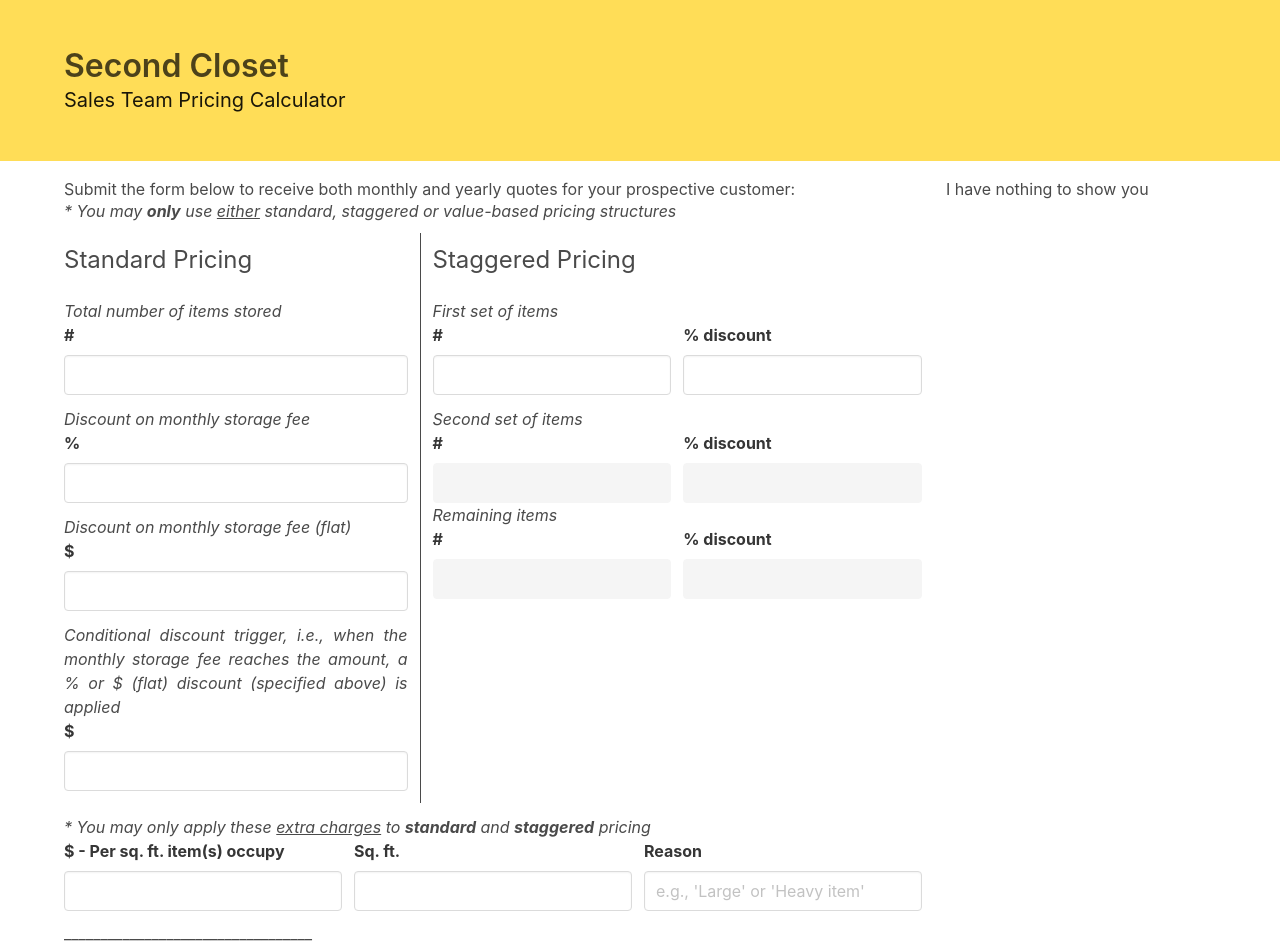
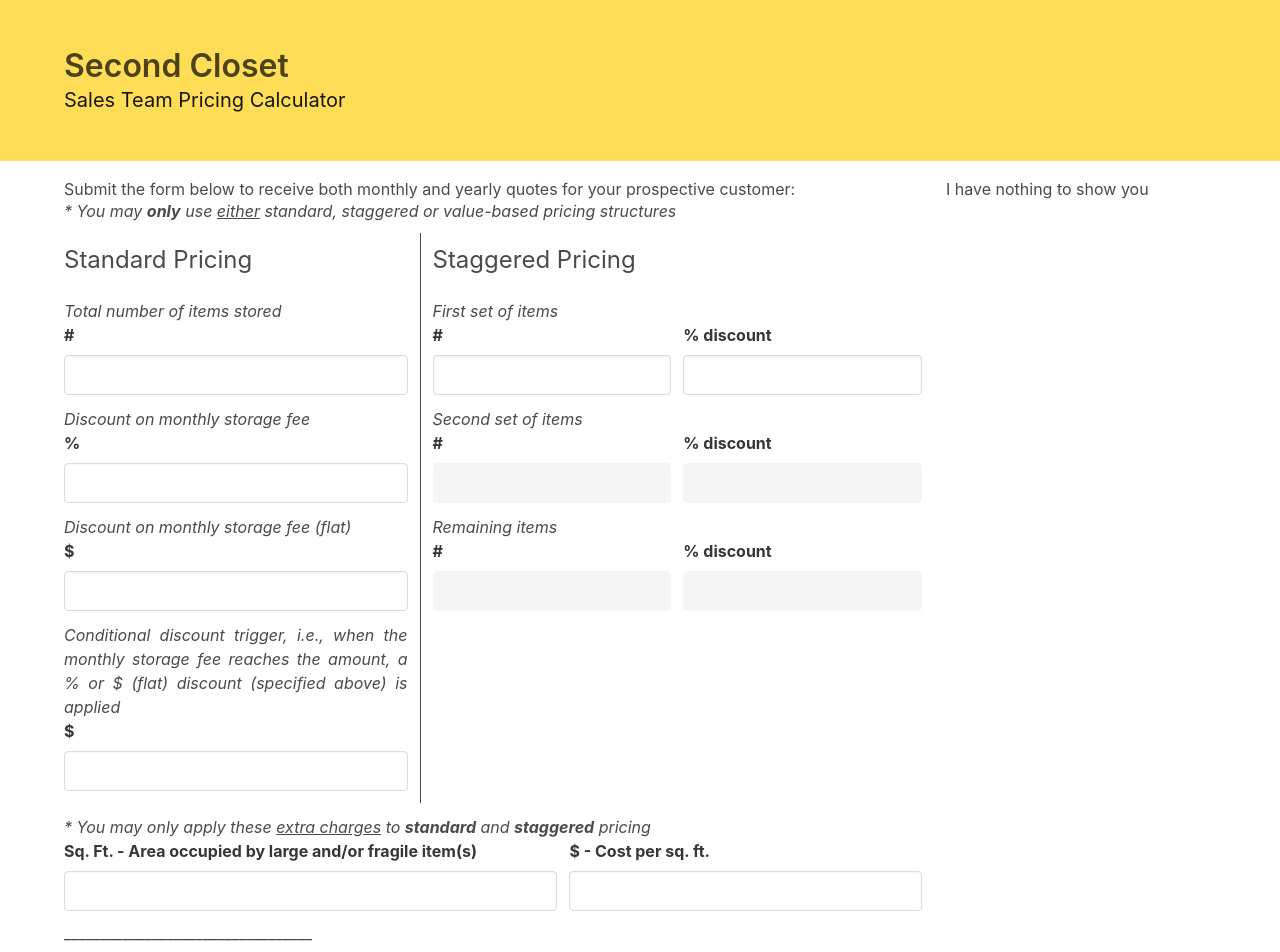
Before and after one commit to refayathaque/bxfy9pgue5fcs9yd, a React (Create React App) app: page / in a window 1280 px wide. Shown: the top 952 px of the page. Built offline with nearby package versions, Linux system fonts and the light colour scheme.

Commit message:
2042 Dec 1 2019

```diff
--- a/src/Input.js
+++ b/src/Input.js
@@ -17,8 +17,6 @@
   const [extraChargePerSqFtValid, setExtraChargePerSqFtValid] = useState(true);
   const [sqFt, setSqFt] = useState('');
   const [sqFtValid, setSqFtValid] = useState(true);
-  const [extraChargeReason, setExtraChargeReason] = useState('');
-  const [extraChargeReasonValid, setExtraChargeReasonValid] = useState(true);
 
   const [stgPrcFirstQuantity, setStgPrcFirstQuantity] = useState('')
   const [stgPrcFirstQuantityValid, setStgPrcFirstQuantityValid] = useState(true);
@@ -48,7 +46,6 @@
       conditionalDiscountTrigger,
       extraChargePerSqFt,
       sqFt,
-      extraChargeReason,
       stgPrcFirstQuantity,
       stgPrcFirstPercentageDiscount,
       stgPrcSecondQuantity,
@@ -120,17 +117,6 @@
       setSqFtValid(true);
     } else {
       setSqFtValid(false);
-    }
-  }
-
-  const handleExtraChargeReason= value => {
-    setExtraChargeReason(value)
-    if (/^[_A-z0-9]*((-|\s)*[_A-z0-9])*$/g.test(value)) {
-      // https://www.regextester.com/93960
-      // Regex ^ ensures value is a valid word, or set of words, with numbers and no symbols
-      setExtraChargeReasonValid(true);
-    } else {
-      setExtraChargeReasonValid(false);
     }
   }
 
@@ -228,23 +214,18 @@
     return (
       <React.Fragment>
         <div className="is-italic">* You may only apply these <u>extra charges</u> to <span className="has-text-weight-bold">standard</span> and <span className="has-text-weight-bold">staggered</span> pricing</div>
+
         <div className="field is-grouped">
           <div className="control is-expanded">
-            <label className="label">$ - Per sq. ft. item(s) occupy</label>
-            <input className={extraChargePerSqFtValid ? 'input' : 'input is-danger'} type="text" name="" value={extraChargePerSqFt} onChange={event => handleExtraChargePerSqFt(event.target.value)} />
-            {extraChargePerSqFtValid ? <React.Fragment></React.Fragment> : <p className="help is-danger">Must be a valid number and an amount less than $10</p>}
-          </div>
-
-          <div className="control is-expanded">
-            <label className="label">Sq. ft.</label>
+            <label className="label">Sq. Ft. - Area occupied by large and/or fragile item(s)</label>
             <input className={sqFtValid ? 'input' : 'input is-danger'} type="text" name="" value={sqFt} onChange={event => handleSqFt(event.target.value)} />
             {sqFtValid ? <React.Fragment></React.Fragment> : <p className="help is-danger">Must be a valid number and an amount less than 1,000</p>}
           </div>
 
           <div className="control is-expanded">
-            <label className="label">Reason</label>
-            <input className={extraChargeReasonValid ? 'input' : 'input is-danger'} type="text" placeholder="e.g., 'Large' or 'Heavy item'" name="" value={extraChargeReason} onChange={event => handleExtraChargeReason(event.target.value)} />
-            {extraChargeReasonValid ? <React.Fragment></React.Fragment> : <p className="help is-danger">Must be a valid word, or set of words, with numbers and no symbols</p>}
+            <label className="label">$ - Cost per sq. ft.</label>
+            <input className={extraChargePerSqFtValid ? 'input' : 'input is-danger'} type="text" name="" value={extraChargePerSqFt} onChange={event => handleExtraChargePerSqFt(event.target.value)} />
+            {extraChargePerSqFtValid ? <React.Fragment></React.Fragment> : <p className="help is-danger">Must be a valid number and an amount less than $10</p>}
           </div>
         </div>
       </React.Fragment>
@@ -287,7 +268,7 @@
             </div>
           </fieldset>
 
-          <fieldset disabled={(stgPrcFirstQuantity || stgPrcFirstQuantityValid) && (!stgPrcSecondQuantity || !stgPrcSecondQuantityValid)}>
+          <fieldset style={{ paddingTop: '0.75rem' }} disabled={(stgPrcFirstQuantity || stgPrcFirstQuantityValid) && (!stgPrcSecondQuantity || !stgPrcSecondQuantityValid)}>
             <div className="is-italic">Remaining items</div>
             <div className="field is-grouped">
               <div className="control is-expanded">
```
Also changed, not shown: 1 other file (tests, documents, lock files or other folders).
